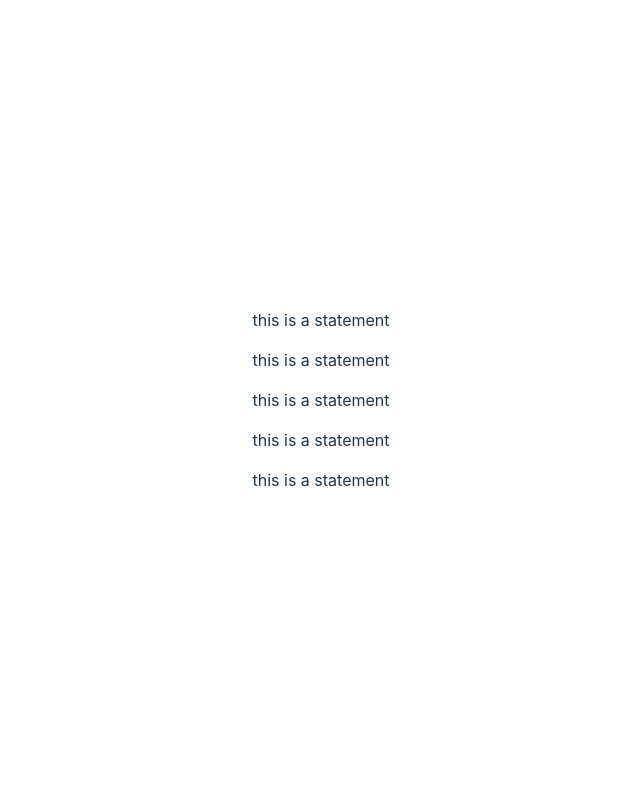
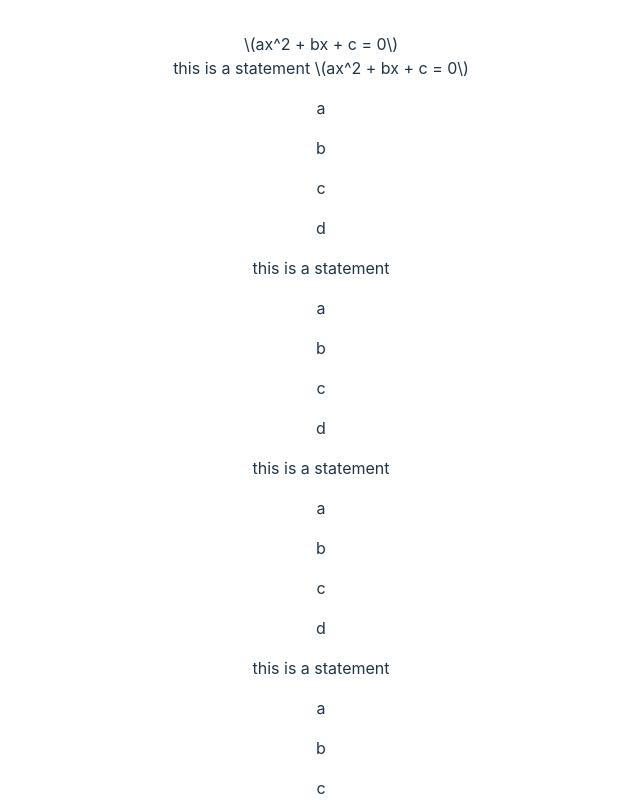
Before and after one commit to brayanlopez/questionapp, a React (Vite) app: page / in a window 1280 px wide. Shown: the top 800 px of the page, without its empty margins (319-959 px from the left). Built offline with nearby package versions, Linux system fonts and the light colour scheme.

Commit message:
add mathjax library for mathemathics questions

```diff
--- a/index.html
+++ b/index.html
@@ -9,5 +9,11 @@
   <body>
     <div id="root"></div>
     <script type="module" src="/src/main.jsx"></script>
+
+    <script
+      src="./node_modules/mathjax/es5/tex-chtml.js"
+      id="MathJax-script"
+      async
+    ></script>
   </body>
 </html>
--- a/mocks/questions.json
+++ b/mocks/questions.json
@@ -1,6 +1,6 @@
 [
   {
-    "statement": "this is a statement",
+    "statement": "this is a statement \\(ax^2 + bx + c = 0\\)",
     "type": "Multiple",
     "options": ["a", "b", "c", "d"],
     "correct_answer": "b",
--- a/package.json
+++ b/package.json
@@ -13,6 +13,7 @@
     "@emotion/react": "^11.11.1",
     "@emotion/styled": "^11.11.0",
     "@mui/material": "^5.14.2",
+    "mathjax": "^3.2.2",
     "react": "^18.2.0",
     "react-dom": "^18.2.0"
   },
--- a/src/App.jsx
+++ b/src/App.jsx
@@ -14,9 +14,13 @@ function App() {
 
   return (
     <>
+      \(ax^2 + bx + c = 0\)
       {questions.map((question, index) => (
         <QuestionComponent key={`key-${index}`}>
           {question.statement}
+          {question.options.map((option, i) => (
+            <p key={i}>{option}</p>
+          ))}
         </QuestionComponent>
       ))}
       {/* <div>
--- a/src/components/Question.component.jsx
+++ b/src/components/Question.component.jsx
@@ -1,5 +1,5 @@
 const QuestionComponent = (props) => {
-  return <p>{props.children}</p>;
+  return <div>{props.children}</div>;
 };
 
 export default QuestionComponent;
```
Also changed, not shown: 1 other file (tests, documents, lock files or other folders).
